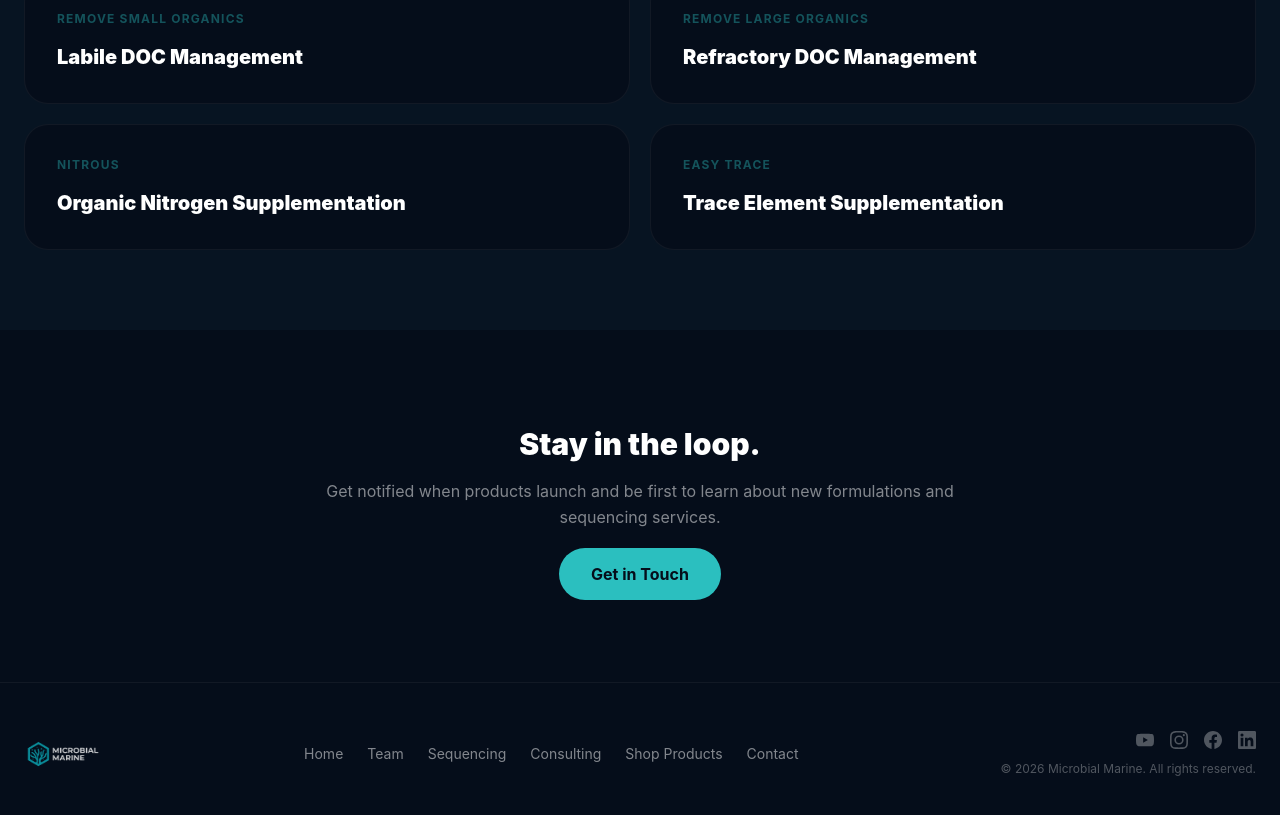
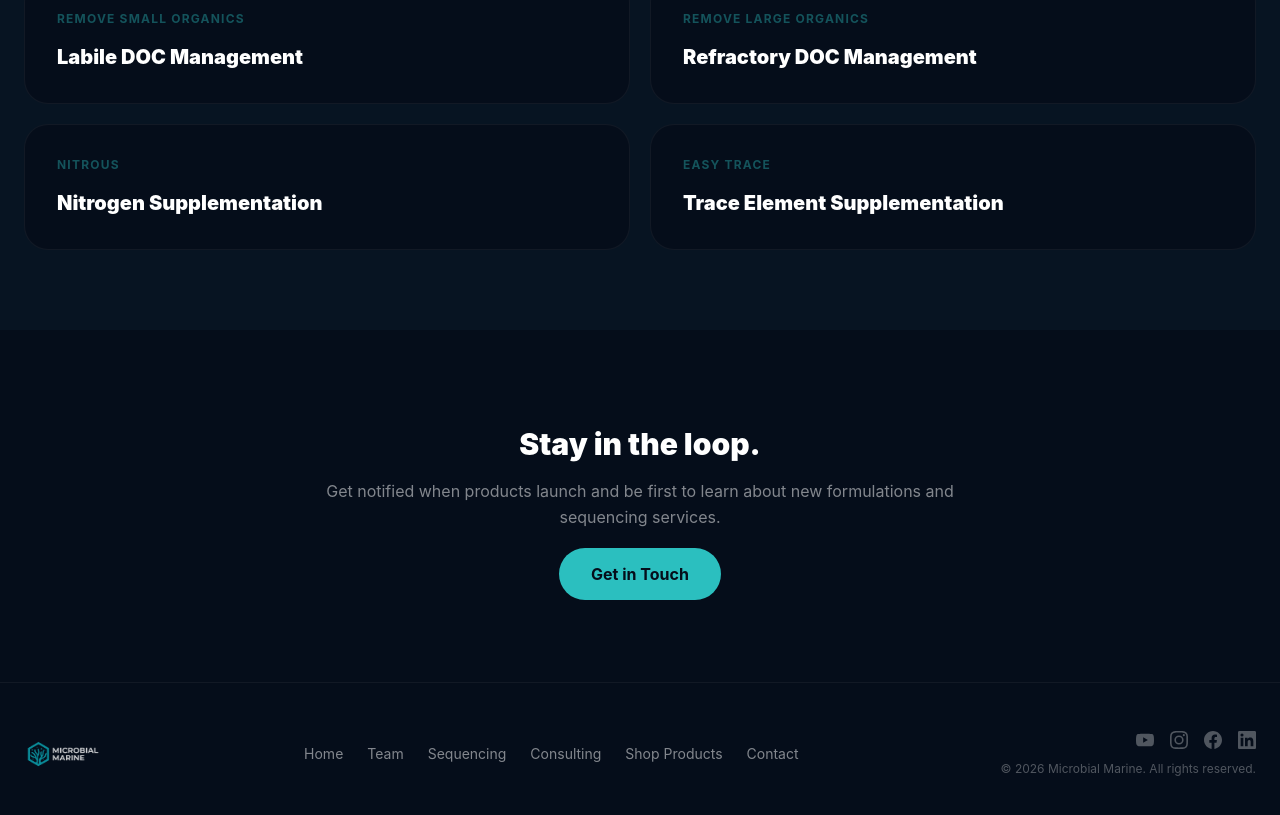
Before and after one commit to Microbial-Marine/microbial-marine-website, a Next.js app: page /products in a window 1280 px wide. Shown: the part 887-1702 px from the top of the page. Built offline with nearby package versions, Linux system fonts and the light colour scheme.

Commit message:
Update page.tsx

```diff
--- a/app/products/page.tsx
+++ b/app/products/page.tsx
@@ -12,7 +12,7 @@ const areas = [
   },
   {
     codename: "Nitrous",
-    area: "Organic Nitrogen Supplementation",
+    area: "Nitrogen Supplementation",
   },
   {
     codename: "Easy Trace",
```
